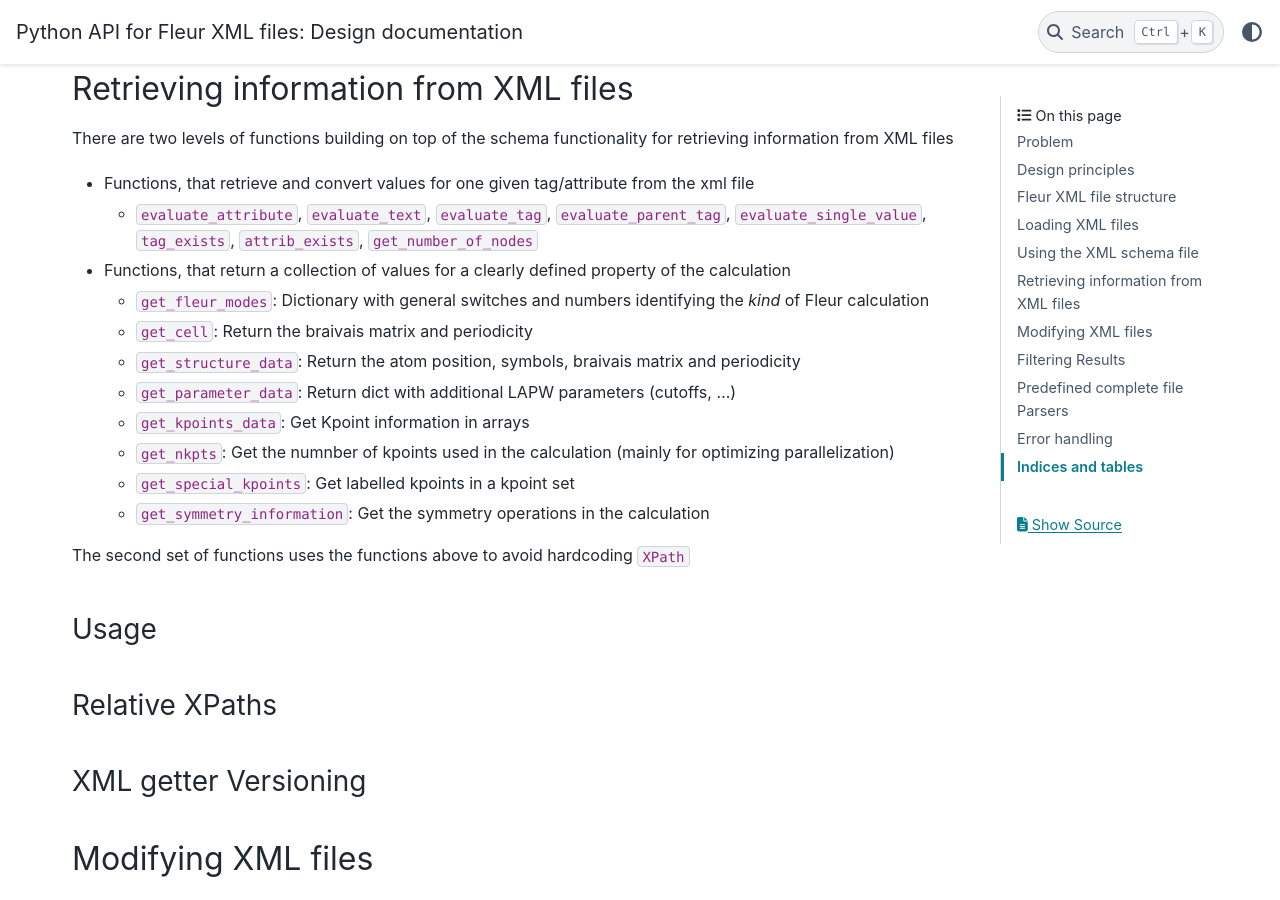
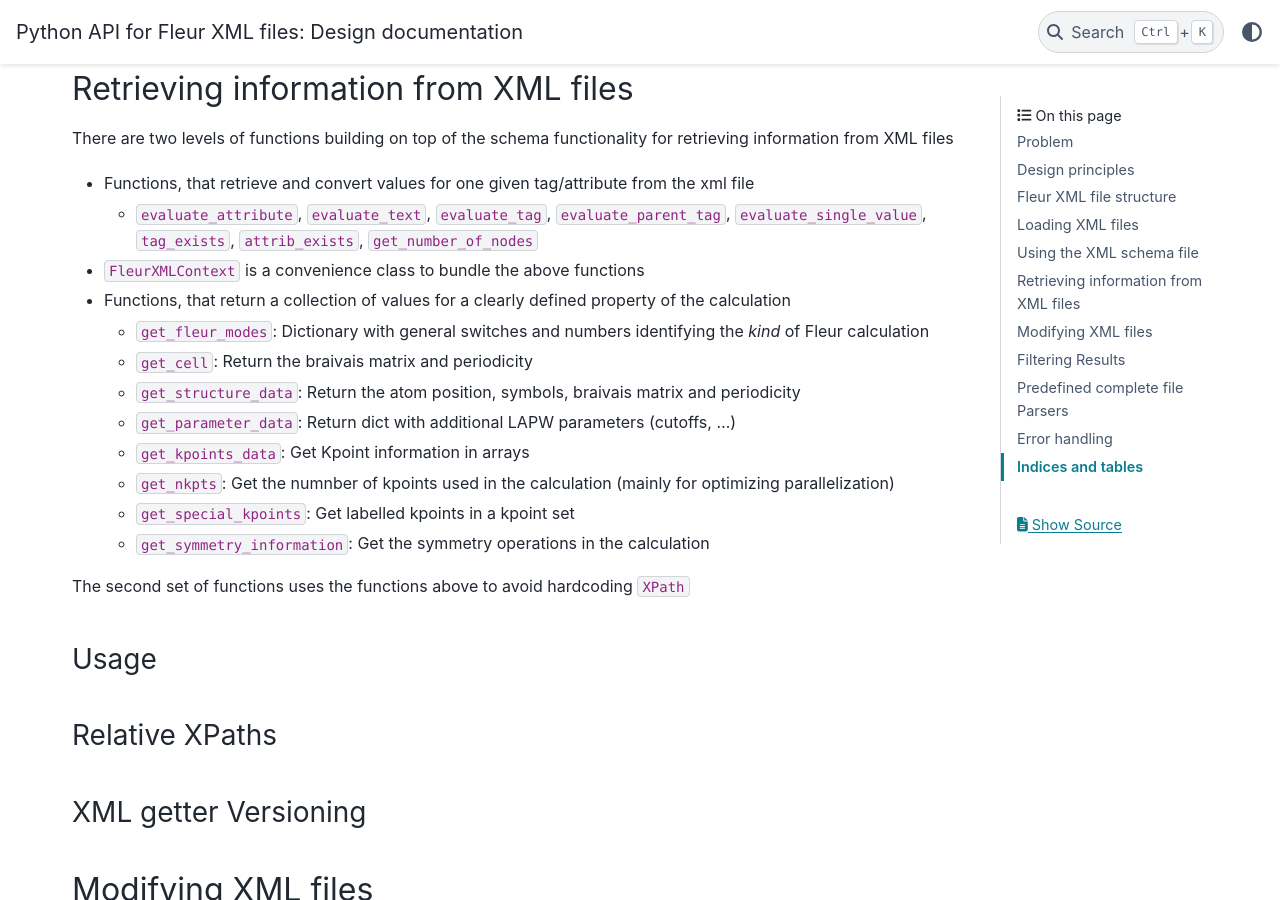
Before and after one commit to janssenhenning/python-fleur-xml-design, a Sphinx documentation site: the page built from source/index.md, in a window 1280 px wide and 900 px high, scrolled down 7780 px. Built offline with Sphinx 7.4.7 and the PyData theme 0.15.4, drawn with Linux system fonts in a browser that asks for light colours.

```diff
--- a/source/index.md
+++ b/source/index.md
@@ -395,6 +395,7 @@
 - Functions, that retrieve and convert values for one given tag/attribute from the xml file
    - `evaluate_attribute`, `evaluate_text`, `evaluate_tag`, `evaluate_parent_tag`, `evaluate_single_value`,
      `tag_exists`, `attrib_exists`, `get_number_of_nodes`
+- `FleurXMLContext` is a convenience class to bundle the above functions
 - Functions, that return a collection of values for a clearly defined property of the calculation
    - `get_fleur_modes`: Dictionary with general switches and numbers identifying the _kind_ of Fleur calculation
    - `get_cell`: Return the braivais matrix and periodicity
```
Also changed, not shown: 1 other file.
